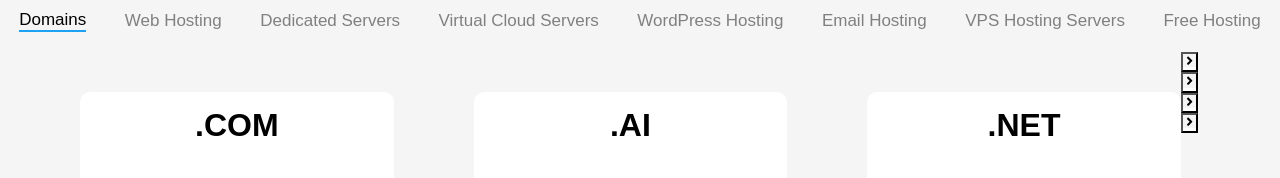
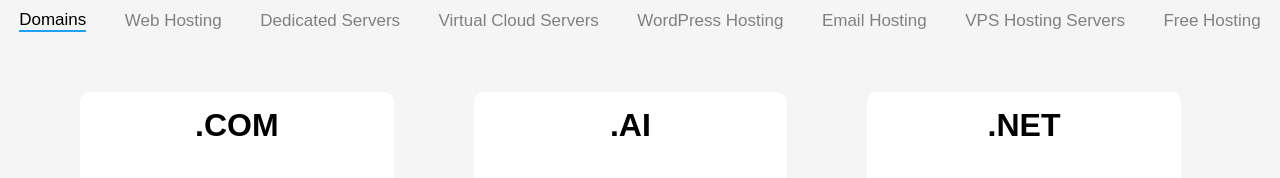
Before and after one commit to Florid11/first-task-p2, a React (Create React App) app: page / in a window 1280 px wide. Shown: the top 178 px of the page. Built offline with nearby package versions, Linux system fonts and the light colour scheme.

Commit message:
Toggle css created

```diff
--- a/src/ToggleTopics/Toggle.js
+++ b/src/ToggleTopics/Toggle.js
@@ -1,5 +1,6 @@
 import React,{useState} from "react";
 import { FaAngleRight } from "react-icons/fa";
+import classes from "./Toggle.module.css";
 
 
 const ToggleState = (props) => {
@@ -10,8 +11,13 @@ const ToggleState = (props) => {
     }
 
   return(
-    <div>
-        <button onClick={toggler}><FaAngleRight /></button>
+    <div className={classes.boxtopic}>
+        <div>
+            <div>
+
+            </div>
+        </div>
+
     </div>
   );
 }
--- /dev/null
+++ b/src/ToggleTopics/Toggle.module.css
@@ -0,0 +1,7 @@
+.boxtopic{
+    display: flex;
+    flex-wrap: wrap;
+    height: 100px;
+    width: 90%;
+    background-color: #1DA1F2;
+}
```
